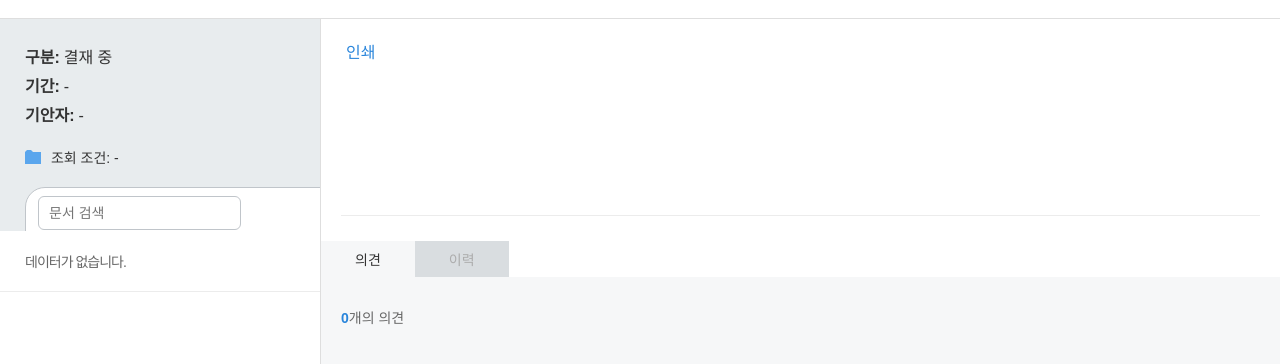
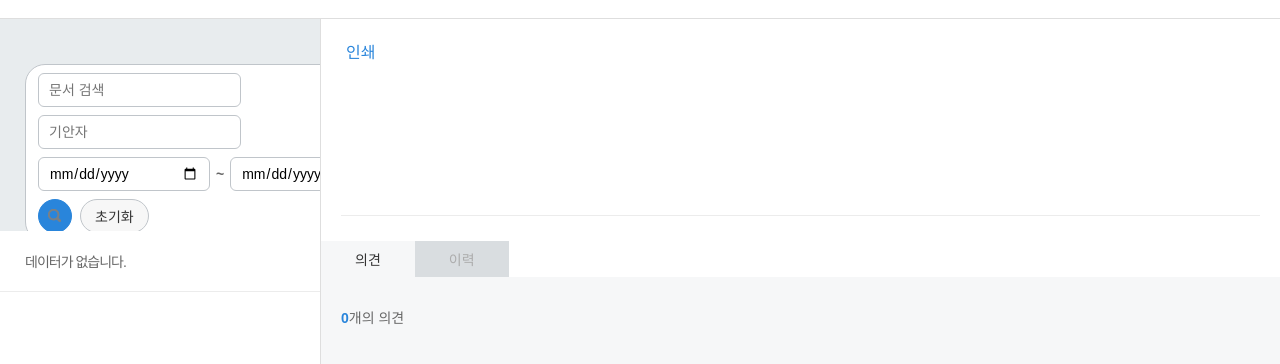
Before and after one commit to vmflsfldk/approval_doc, a website: page backup-index.html in a window 1280 px wide. Shown: the part 42-406 px from the top of the page. Drawn offline with nearby package versions, Linux system fonts and the light colour scheme; no server answers.

Commit message:
Hide backup metadata details

```diff
--- a/backup-index.html
+++ b/backup-index.html
@@ -65,6 +65,11 @@
 
         .search-area .search-summary {
             padding-top: 16px;
+            display: none;
+        }
+
+        .search-area dl.search-meta {
+            display: none;
         }
 
         .search-area .search-conditions {
@@ -203,15 +208,15 @@
             </div>
             <section class="backup-list-wrap" id="leftmenu">
                 <section class="search-area">
-                	<dl>
+                        <dl class="search-meta">
                         <dt>구분: </dt>
                         <dd id="backup_type">결재 중</dd>
                     </dl>
-                    <dl>
+                    <dl class="search-meta">
                         <dt>기간: </dt>
                         <dd id="backup_date">-</dd>
                     </dl>
-                    <dl>
+                    <dl class="search-meta">
                         <dt>기안자: </dt>
                         <dd id="backup_register_name">-</dd>
                     </dl>
```
